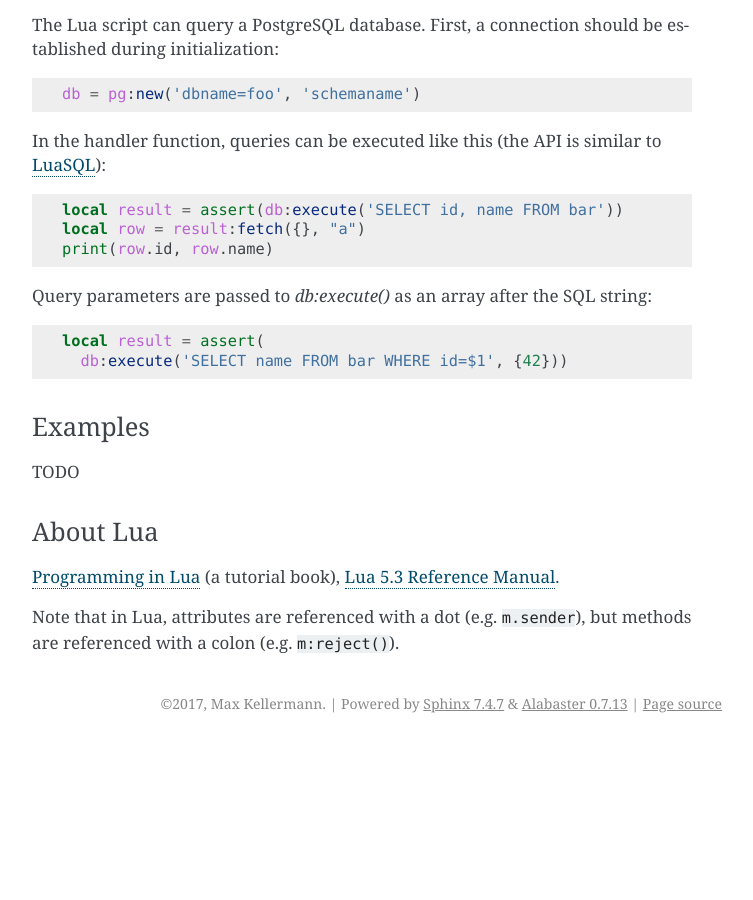
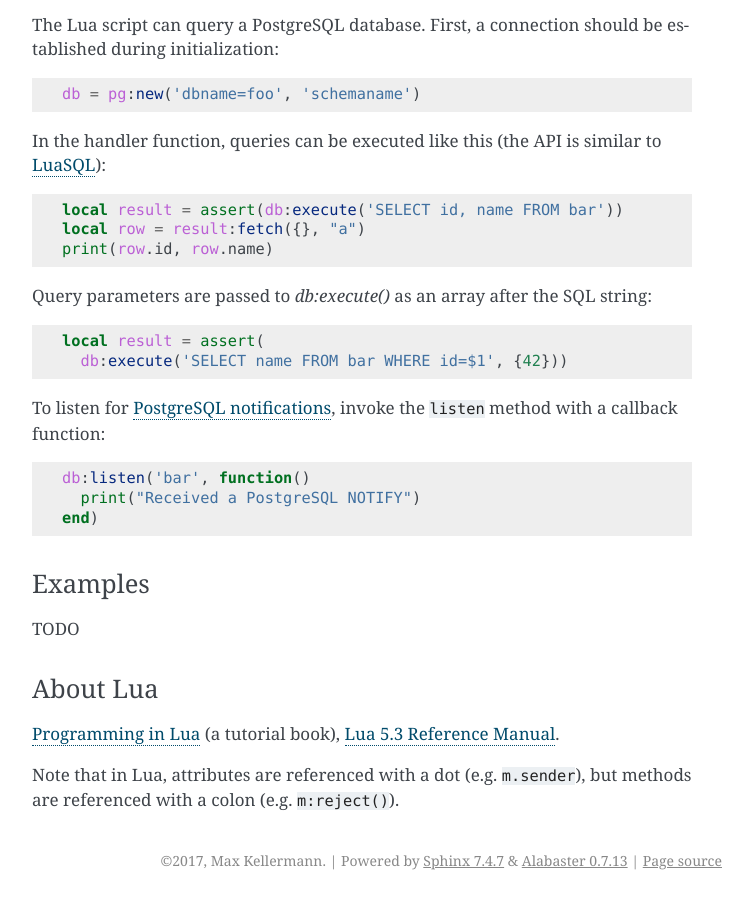
Before and after one commit to CM4all/qrelay, a Sphinx documentation site: the page built from doc/index.rst, in a window 1280 px wide and 900 px high, scrolled down 2946 px. Shown: the whole window, without its empty margins (388-1141 px from the left). Built offline with Sphinx 7.4.7, drawn with Linux system fonts in a browser that asks for light colours; before the commit the page ends 3689 px from its top, so only the background shows below that.

Commit message:
lua/pg/Connection: add Lua method listen()

```diff
--- a/doc/index.rst
+++ b/doc/index.rst
@@ -170,6 +170,14 @@
   local result = assert(
     db:execute('SELECT name FROM bar WHERE id=$1', {42}))
 
+To listen for `PostgreSQL notifications
+<https://www.postgresql.org/docs/current/sql-notify.html>`__, invoke
+the ``listen`` method with a callback function::
+
+  db:listen('bar', function()
+    print("Received a PostgreSQL NOTIFY")
+  end)
+
 
 Examples
 ^^^^^^^^
```
Also changed, not shown: 1 other file.
